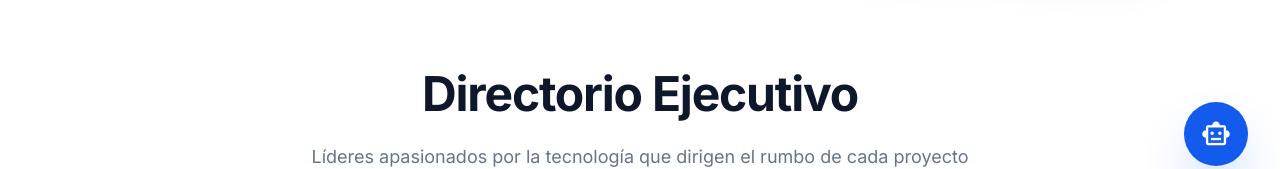
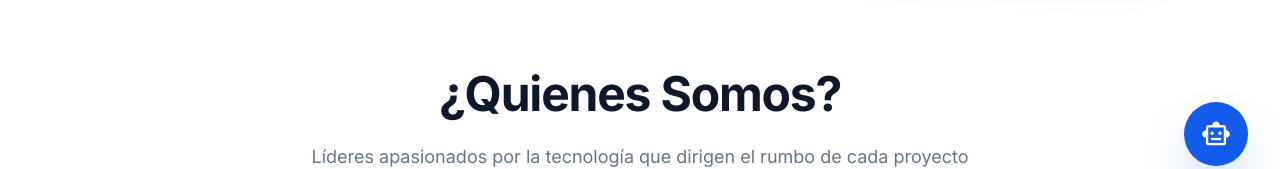
Before and after one commit to asinomas/paginaultima, a React (Vite) app in the folder Pagina_ultima/: page / in a window 1280 px wide. Both pictures are taken after a click on the button "NOSOTROS". Shown: the part 602-771 px from the top of the page. Built offline with nearby package versions, Linux system fonts and the light colour scheme.

Commit message:
Update AboutDetail.tsx

```diff
--- a/Pagina_ultima/src/components/AboutDetail.tsx
+++ b/Pagina_ultima/src/components/AboutDetail.tsx
@@ -87,10 +87,10 @@ const AboutDetail: React.FC<AboutDetailProps> = ({ onContactClick, onNavigate })
         </div>
       </section>
 
-      {/* DIRECTORIO EJECUTIVO */}
+      {/* QUIENES SOMOS */}
       <section className="container mx-auto max-w-7xl px-6 lg:px-8 mb-40">
         <div className="text-center mb-24">
-          <h2 className="text-3xl lg:text-5xl font-extrabold text-slate-900 mb-6 tracking-tight">Directorio Ejecutivo</h2>
+          <h2 className="text-3xl lg:text-5xl font-extrabold text-slate-900 mb-6 tracking-tight">¿Quienes Somos?</h2>
           <p className="text-slate-500 max-w-2xl mx-auto text-lg leading-relaxed">Líderes apasionados por la tecnología que dirigen el rumbo de cada proyecto con rigor y visión.</p>
         </div>
 
```
